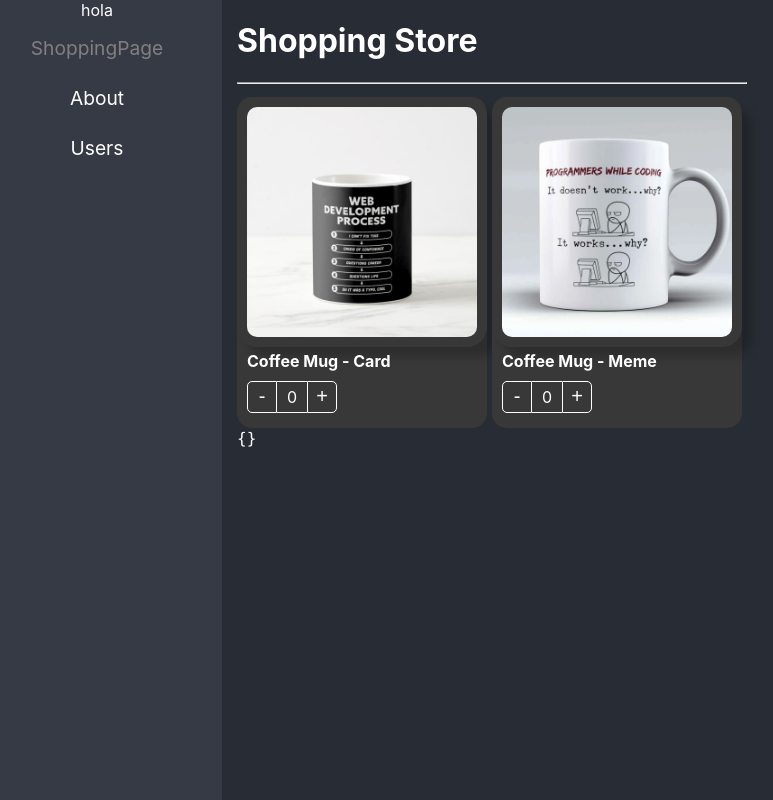
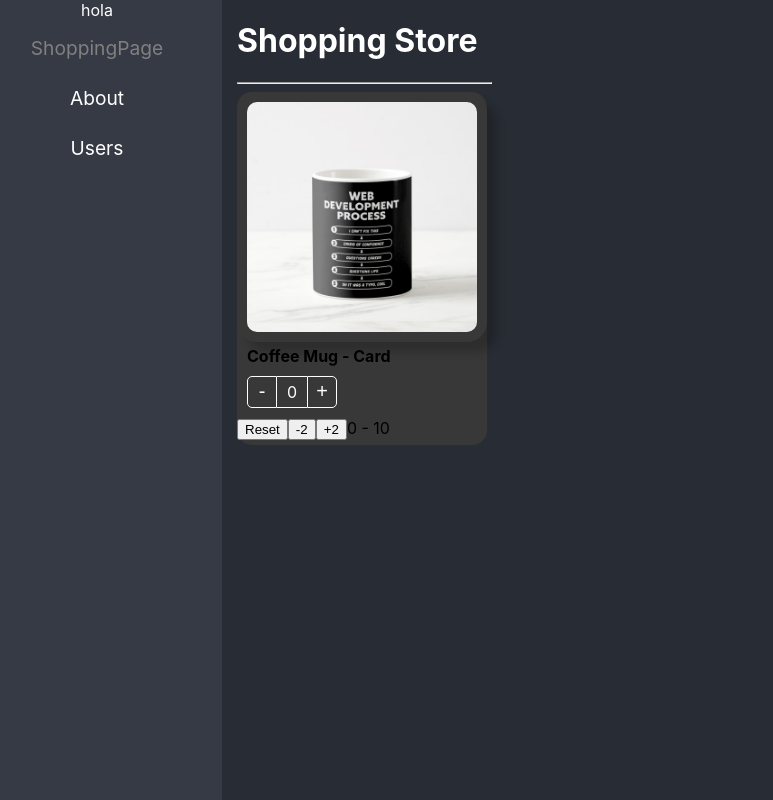
Before and after one commit to EdwinBojaca/react-udemy-adv, a React (Vite) app: page / in a window 1280 px wide. Shown: the whole page, without its empty margins (28-801 px from the left). Built offline with nearby package versions, Linux system fonts and the light colour scheme.

Commit message:
Fin del patron

```diff
--- a/src/02-component-patterns/components/ProductButtons.tsx
+++ b/src/02-component-patterns/components/ProductButtons.tsx
@@ -1,4 +1,4 @@
-import { CSSProperties, useContext } from "react";
+import { CSSProperties, useCallback, useContext } from "react";
 import styles from "../styles/styles.module.css";
 import { ProductContext } from "./ProductCard";
 
@@ -8,14 +8,23 @@ export interface Props {
 }
 
 export const ProductButtons = ({ className, style }: Props) => {
-  const { increaseBy, counter } = useContext(ProductContext);
+  const { increaseBy, counter, maxCount } = useContext(ProductContext);
+
+  const isMaxReached = useCallback(
+    () => !!maxCount && counter === maxCount,
+    [counter, maxCount]
+  );
+
   return (
     <div className={`${styles.buttonsContainer} ${className}`} style={style}>
       <button className={styles.buttonMinus} onClick={() => increaseBy(-1)}>
         -
       </button>
       <div className={styles.countLabel}>{counter}</div>
-      <button className={styles.buttonAdd} onClick={() => increaseBy(+1)}>
+      <button
+        className={`${styles.buttonAdd} ${isMaxReached() && styles.disabled}`}
+        onClick={() => increaseBy(+1)}
+      >
         +
       </button>
     </div>
--- a/src/02-component-patterns/components/ProductCard.tsx
+++ b/src/02-component-patterns/components/ProductCard.tsx
@@ -1,19 +1,24 @@
 import styles from "../styles/styles.module.css";
 import { useProduct } from "../hooks/useProduct";
 import { CSSProperties, ReactElement, createContext } from "react";
+
 import {
+  InitialValues,
   Product,
+  ProductCardHandlers,
   ProductContextProps,
   onChangeArgs,
 } from "../interfaces/interfaces";
 
 export interface Props {
   product: Product;
-  children?: ReactElement | ReactElement[];
+  // children?: ReactElement | ReactElement[];
+  children: (args: ProductCardHandlers) => JSX.Element;
   className?: string;
   style?: CSSProperties;
   onChange?: (args: onChangeArgs) => void;
   value?: number;
+  initialValues?: InitialValues;
 }
 
 export const ProductContext = createContext({} as ProductContextProps);
@@ -26,18 +31,33 @@ export const ProductCard = ({
   style,
   onChange,
   value,
+  initialValues,
 }: Props) => {
-  const { counter, increaseBy } = useProduct({ onChange, product, value });
+  const { counter, increaseBy, maxCount, isMaxCountReached, reset } =
+    useProduct({
+      onChange,
+      product,
+      value,
+      initialValues,
+    });
   return (
     <Provider
       value={{
         counter,
         increaseBy,
+        maxCount,
         product,
       }}
     >
       <div className={`${styles.productCard} ${className}`} style={style}>
-        {children}
+        {children({
+          count: counter,
+          isMaxCountReached,
+          maxCount: initialValues?.maxCount,
+          product,
+          increaseBy,
+          reset,
+        })}
       </div>
     </Provider>
   );
--- a/src/02-component-patterns/hooks/useProduct.ts
+++ b/src/02-component-patterns/hooks/useProduct.ts
@@ -1,27 +1,52 @@
-import { useEffect, useState } from "react";
-import { Product, onChangeArgs } from "../interfaces/interfaces";
+import { useEffect, useRef, useState } from "react";
+import { Product, onChangeArgs, InitialValues } from "../interfaces/interfaces";
 
 interface useProductArgs {
   product: Product;
   onChange?: (args: onChangeArgs) => void;
   value?: number;
+  initialValues?: InitialValues;
 }
 export const useProduct = ({
   onChange,
   product,
   value = 0,
+  initialValues,
 }: useProductArgs) => {
-  const [counter, setCounter] = useState(value);
+  const [counter, setCounter] = useState<number>(initialValues?.count || value);
+  // useRef permite crear un objeto que va a sobrevivir diferentes refresh o renderizaciones del mismo hook o componente
+  const isMounted = useRef(false);
 
-  console.log({ value });
+  console.log(initialValues?.count);
   const increaseBy = (value: number) => {
-    const newValue = Math.max(counter + value, 0);
+    let newValue = Math.max(counter + value, 0);
+    if (initialValues?.maxCount) {
+      newValue = Math.min(newValue, initialValues.maxCount);
+    }
+
     setCounter(newValue);
     onChange && onChange({ count: newValue, product });
   };
+
+  const reset = () => {
+    setCounter(initialValues?.count || value);
+  };
+
   useEffect(() => {
+    if (!isMounted.current) return;
     setCounter(value);
   }, [value]);
 
-  return { counter, increaseBy };
+  useEffect(() => {
+    isMounted.current = true;
+  }, []);
+
+  return {
+    counter,
+    increaseBy,
+    isMaxCountReached:
+      !!initialValues?.count && initialValues.maxCount === counter,
+    maxCount: initialValues?.maxCount,
+    reset,
+  };
 };
--- a/src/02-component-patterns/pages/ShoppingPage.tsx
+++ b/src/02-component-patterns/pages/ShoppingPage.tsx
@@ -5,31 +5,27 @@ import {
   ProductTitle,
 } from "../components";
 import { product } from "../data/products";
-import { useShoppingCart } from "../hooks/useShoppingCart";
 
 import "../styles/custom-styles.css";
 
+const products = product[0];
+
 export const ShoppingPage = () => {
-  const { onProductCountChange, shoppingCart } = useShoppingCart();
   return (
     <div>
       <h1>Shopping Store</h1>
       <hr />
-      <div
-        style={{
-          display: "flex",
-          flexDirection: "row",
-          flexWrap: "wrap",
+      <ProductCard
+        key={products.id}
+        product={products}
+        className="bg-dark text-whvite"
+        initialValues={{
+          count: 6,
+          maxCount: 10,
         }}
       >
-        {product.map((product) => (
-          <ProductCard
-            key={product.id}
-            product={product}
-            className="bg-dark text-white"
-            onChange={(evento) => onProductCountChange(evento)}
-            value={shoppingCart[product.id]?.count || 0}
-          >
+        {({ reset, count, maxCount, increaseBy, isMaxCountReached }) => (
+          <>
             <ProductImage
               className="custom-image"
               style={{
@@ -38,41 +34,19 @@ export const ShoppingPage = () => {
             />
             <ProductTitle className="text-bold" />
             <ProductButtons className="custom-buttons" />
-          </ProductCard>
-        ))}
-      </div>
+            <button onClick={reset}>Reset</button>
+            <button onClick={() => increaseBy(-2)}>-2</button>
+            {/* si no se ha llegado al valor maximo entonces mostrar el jsx o button */}
+            {!isMaxCountReached && (
+              <button onClick={() => increaseBy(2)}>+2</button>
+            )}
 
-      <div className="shopping-cart">
-        {/* Propio de javaScript y me permite tener las entradas de un objeto */}
-        {Object.entries(shoppingCart).map(([key, product]) => (
-          <ProductCard
-            key={key}
-            product={product}
-            className="bg-dark text-white"
-            style={{ width: "100px" }}
-            onChange={onProductCountChange}
-            value={product.count}
-          >
-            <ProductImage
-              className="custom-image"
-              style={{
-                boxShadow: "10px 10px 10px rgba(0,0,0,0.2)",
-              }}
-            />
-
-            <ProductButtons
-              className="custom-buttons"
-              style={{
-                display: "flex",
-                justifyContent: "center",
-              }}
-            />
-          </ProductCard>
-        ))}
-      </div>
-      <div>
-        <code>{JSON.stringify(shoppingCart, null, 5)}</code>
-      </div>
+            <span>
+              {count} - {maxCount}
+            </span>
+          </>
+        )}
+      </ProductCard>
     </div>
   );
 };
--- a/src/02-component-patterns/styles/styles.module.css
+++ b/src/02-component-patterns/styles/styles.module.css
@@ -58,3 +58,10 @@
 .buttonAdd:hover {
   background-color: rgba(0, 0, 0, 0.1);
 }
+
+.disabled {
+  /* !important sobre escribe cualquier otra  */
+  border-color: grey !important;
+  border-left: 1px solid white;
+  color: grey !important;
+}
```
Also changed, not shown: src/02-component-patterns/interfaces/interfaces.ts (+15 -0 lines).
